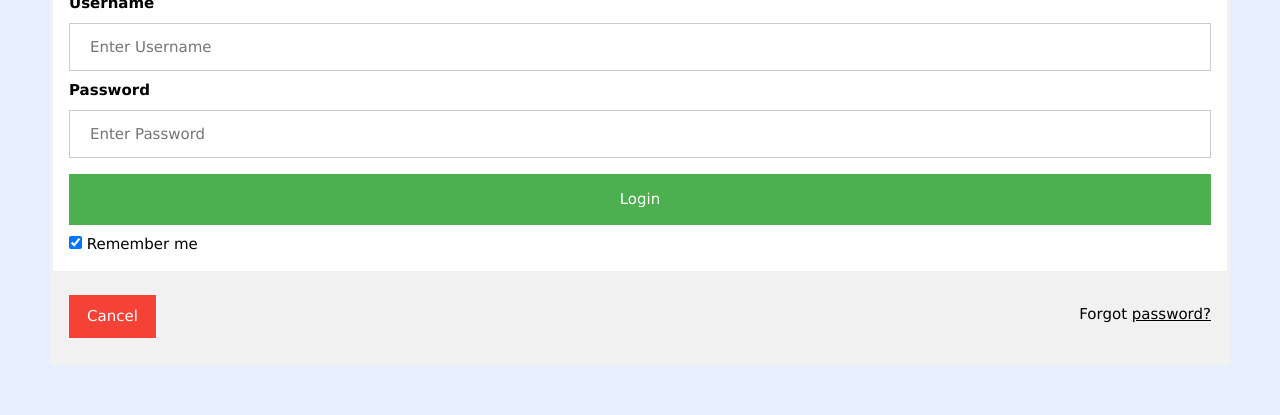
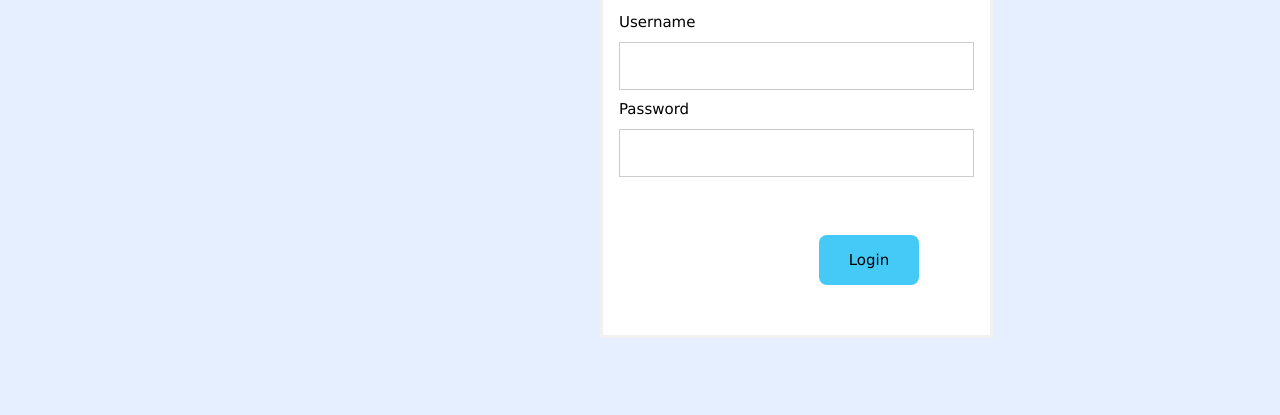
Before and after one commit to dragon15098/txgd, a Flask app: page /login in a window 1280 px wide. Shown: the part 428-843 px from the top of the page. After the commit the page ends 766 px from the top, so only its background shows below. Run offline with Flask 2, Linux system fonts and the light colour scheme; the visitor is signed in with stand-in values (Sample User, id 1); parts of the project's set-up code (start-up, migrations or seed data) failed here and were passed over.

Commit message:
làm lại trang login

```diff
--- a/projectweb/app.py
+++ b/projectweb/app.py
@@ -35,10 +35,10 @@ def login_web():
             session_user = SessionUser(user.id)
             user.update(set__token=str(user.id))
             login_user(session_user)
-            return render_template("login.html")
+            return render_template("homepage.html")
         else:
             pass
-            return redirect(url_for("homepage"))
+            return redirect(url_for("login_web"))
 
 
 @app.route('/sign_up')
--- a/projectweb/static/login.css
+++ b/projectweb/static/login.css
@@ -68,3 +68,13 @@ body{
     margin: 0px 50px 50px;
     background: #e5efff;
 }
+.area{
+    height: 50px;
+    width: 100px;
+    background: #45caf7;
+    color: black;
+}
+.area:hover{
+    background-color: #4589f7;
+    color: #e5efff;
+}
--- a/projectweb/templates/login.html
+++ b/projectweb/templates/login.html
@@ -8,28 +8,41 @@
     <link rel="stylesheet" href="../static/login.css">
 </head>
 <body>
-    <h2>Login Form</h2>
+{#    <h2>Login Form</h2>#}
+{##}
+{#    <form action="/action_page.php">#}
+{#      <div class="imgcontainer">#}
+{#        <img src="http://alobooking.vn/public/frontend/img/avatar.jpeg" alt="Avatar" class="avatar" >#}
+{#      </div>#}
+{##}
+{#      <div class="container">#}
+{#        <label><b>Username</b></label>#}
+{#        <input type="text" placeholder="Enter Username" name="username" required>#}
+{##}
+{#        <label><b>Password</b></label>#}
+{#        <input type="password" placeholder="Enter Password" name="password" required>#}
+{##}
+{#        <button type="submit" value="Login">Login</button>#}
+{#        <input type="checkbox" checked="checked"> Remember me#}
+{#      </div>#}
+{##}
+{#      <div class="container" style="background-color:#f1f1f1">#}
+{#        <button type="button" class="cancelbtn">Cancel</button>#}
+{#        <span class="psw">Forgot <a target="_blank" href="https://www.youtube.com/watch?v=FN7ALfpGxiI">password?</a></span>#}
+{#      </div>#}
+{#    </form>#}
+ <form class="w3-container w3-third " method="post" enctype="multipart/form-data" style="margin: 100px 0px 0px 550px">
+        <div class="imgcontainer">
+            <img src="http://alobooking.vn/public/frontend/img/avatar.jpeg" alt="Avatar" class="avatar" >
+        </div>
 
-    <form action="/action_page.php">
-      <div class="imgcontainer">
-        <img src="http://alobooking.vn/public/frontend/img/avatar.jpeg" alt="Avatar" class="avatar" >
-      </div>
+        <label>Username</label>
+        <input class="w3-input" type="text" name="username">
 
-      <div class="container">
-        <label><b>Username</b></label>
-        <input type="text" placeholder="Enter Username" name="username" required>
+        <label>Password</label>
+        <input class="w3-input" type="password" name="password">
 
-        <label><b>Password</b></label>
-        <input type="password" placeholder="Enter Password" name="password" required>
-
-        <button type="submit" value="Login">Login</button>
-        <input type="checkbox" checked="checked"> Remember me
-      </div>
-
-      <div class="container" style="background-color:#f1f1f1">
-        <button type="button" class="cancelbtn">Cancel</button>
-        <span class="psw">Forgot <a target="_blank" href="https://www.youtube.com/watch?v=FN7ALfpGxiI">password?</a></span>
-      </div>
+        <input type="submit" class="w3-btn w3-round-large area" style="margin: 50px 0px 50px 200px" value="Login">
     </form>
 </body>
 </html>
```
